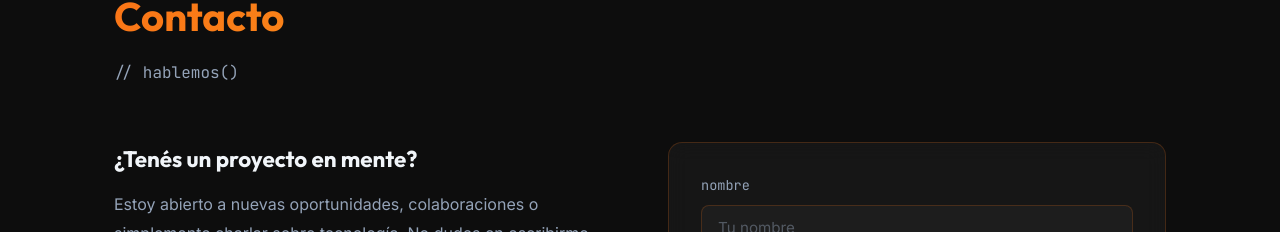
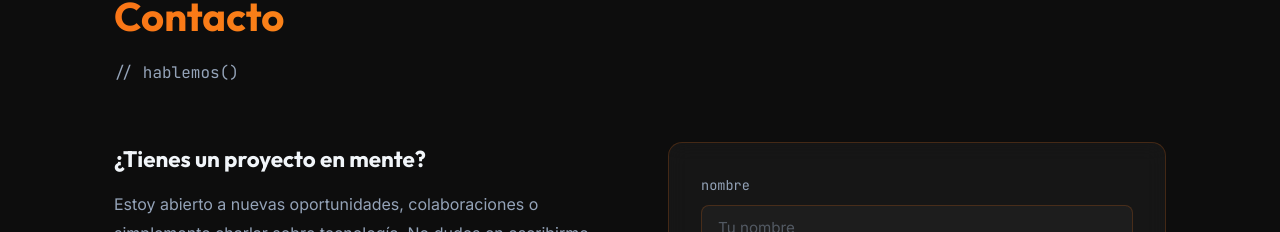
Before and after one commit to CristianSotoAlvarez/PortafolioCristian, a React (Vite) app: page / in a window 1280 px wide. Shown: the part 3577-3809 px from the top of the page. Built offline with nearby package versions, Linux system fonts and the light colour scheme.

Commit message:
Fix Argentine Spanish to neutral Spanish

```diff
--- a/src/components/Contact.jsx
+++ b/src/components/Contact.jsx
@@ -59,7 +59,7 @@ export default function Contact() {
 
         <div className="contact-grid">
           <div className="contact-info">
-            <h3>¿Tenés un proyecto en mente?</h3>
+            <h3>¿Tienes un proyecto en mente?</h3>
             <p>
               Estoy abierto a nuevas oportunidades, colaboraciones o simplemente charlar
               sobre tecnología. No dudes en escribirme.
```
